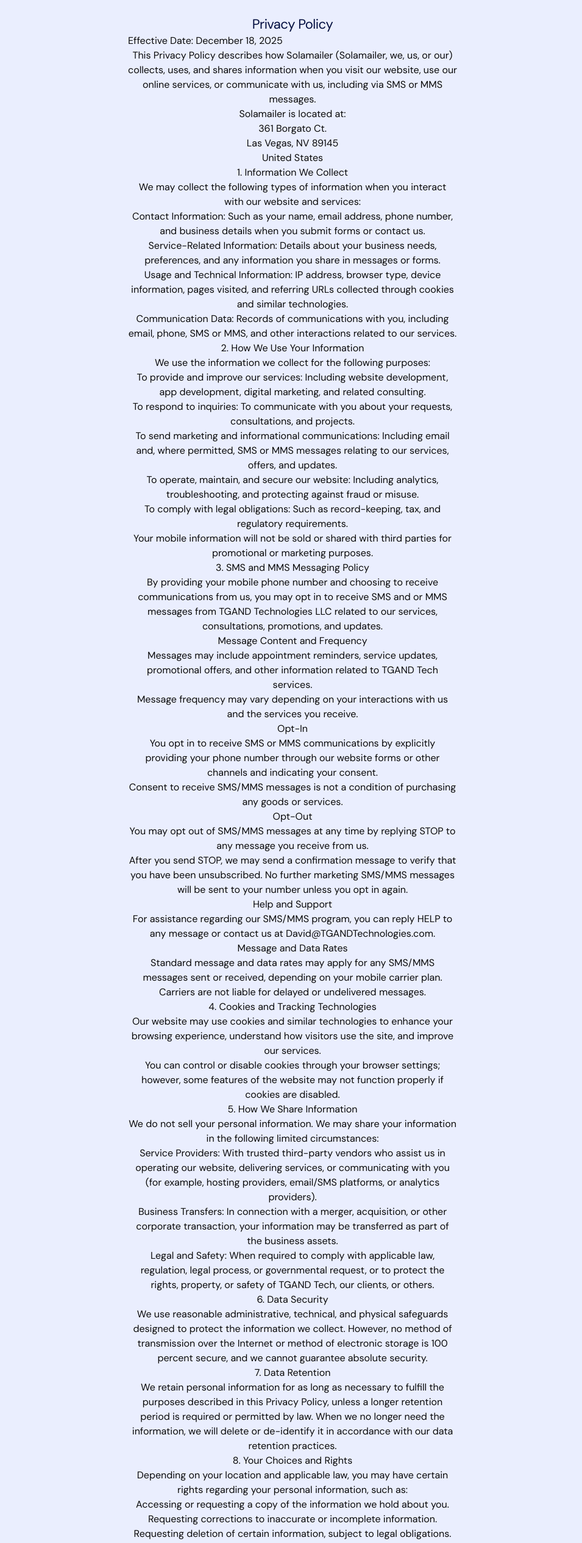
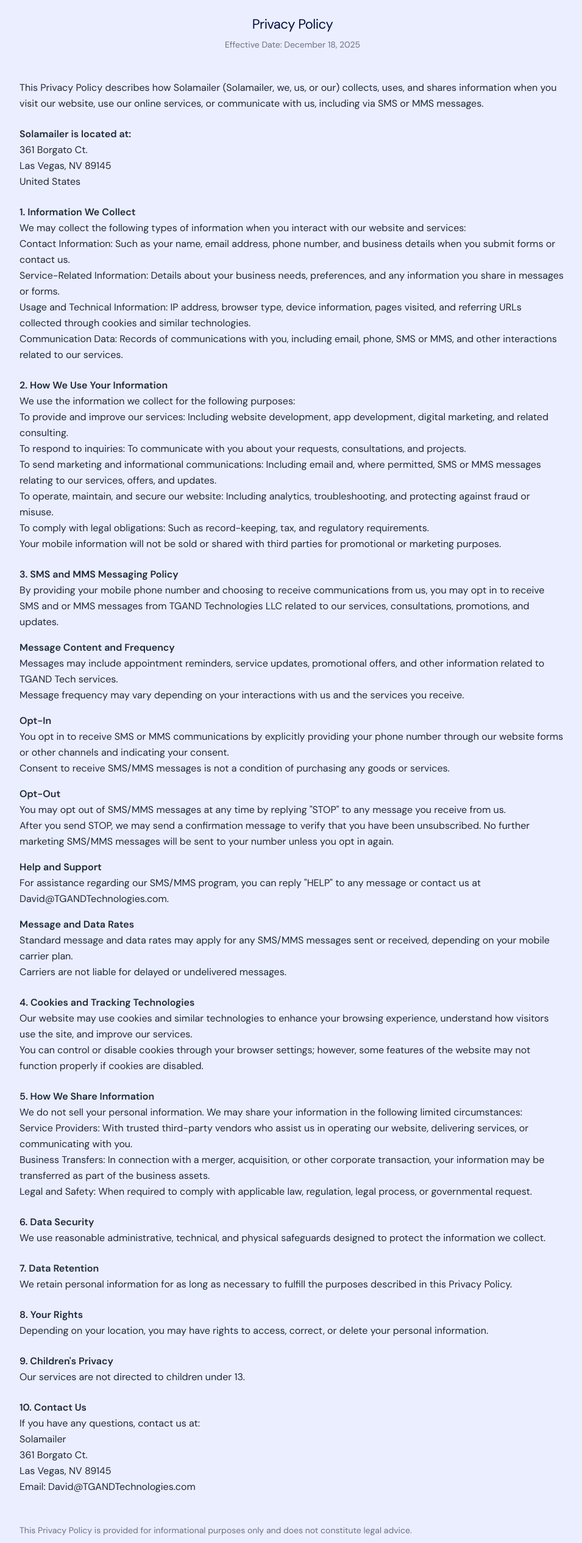
Before and after one commit to TGANDTechnologies/saas-landing-page, a Next.js app: page /policy in a window 1280 px wide. Shown: the part 255-2785 px from the top of the page at 61% size, without its empty margins (160-1115 px from the left). Built offline with nearby package versions, Linux system fonts and the light colour scheme.

Commit message:
Update page.tsx

```diff
--- a/src/app/policy/page.tsx
+++ b/src/app/policy/page.tsx
@@ -5,97 +5,192 @@
   return (
     <>
       <Header />
-    <section className=" top-0 max-w-3xl mx-auto py-16 px-4 mb-24">
-      <div className="text-center section-heading">
+
+      <section className="w-full py-16 px-6">
+        <div className="max-w-4xl mx-auto">
+
+          {/* Header */}
+          <div className="text-center mb-12">
             <h1 className="section-title">Contact Us</h1>
-        <p className="section-description mt-4">
-        Privacy Policy</p>
-<p className="text-left">Effective Date: December 18, 2025</p>
+            <p className="section-description mt-4">Privacy Policy</p>
+            <p className="text-sm text-gray-500 mt-2">
+              Effective Date: December 18, 2025
+            </p>
+          </div>
 
-<p className="">This Privacy Policy describes how Solamailer (Solamailer, we, us, or our) collects, uses, and shares information when you visit our website, use our online services, or communicate with us, including via SMS or MMS messages.</p>
+          {/* Content */}
+          <div className="space-y-6 text-left leading-relaxed text-gray-800">
 
-<p className="">Solamailer is located at:</p>
-<p className="">361 Borgato Ct.</p>
-<p className="">Las Vegas, NV 89145</p>
-<p className="">United States</p>
+            <p>
+              This Privacy Policy describes how Solamailer (Solamailer, we, us, or our) collects, uses, and shares information when you visit our website, use our online services, or communicate with us, including via SMS or MMS messages.
+            </p>
 
-<p className="">1. Information We Collect</p>
-<p className="">We may collect the following types of information when you interact with our website and services:</p>
+            <div>
+              <p className="font-semibold">Solamailer is located at:</p>
+              <p>361 Borgato Ct.</p>
+              <p>Las Vegas, NV 89145</p>
+              <p>United States</p>
+            </div>
 
-<p className="">Contact Information: Such as your name, email address, phone number, and business details when you submit forms or contact us.</p>
-<p className="">Service-Related Information: Details about your business needs, preferences, and any information you share in messages or forms.</p>
-<p className="">Usage and Technical Information: IP address, browser type, device information, pages visited, and referring URLs collected through cookies and similar technologies.</p>
-<p className="">Communication Data: Records of communications with you, including email, phone, SMS or MMS, and other interactions related to our services.</p>
-<p className="">2. How We Use Your Information</p>
-We use the information we collect for the following purposes:
+            <div>
+              <p className="font-semibold">1. Information We Collect</p>
+              <p>
+                We may collect the following types of information when you interact with our website and services:
+              </p>
+              <p>
+                Contact Information: Such as your name, email address, phone number, and business details when you submit forms or contact us.
+              </p>
+              <p>
+                Service-Related Information: Details about your business needs, preferences, and any information you share in messages or forms.
+              </p>
+              <p>
+                Usage and Technical Information: IP address, browser type, device information, pages visited, and referring URLs collected through cookies and similar technologies.
+              </p>
+              <p>
+                Communication Data: Records of communications with you, including email, phone, SMS or MMS, and other interactions related to our services.
+              </p>
+            </div>
 
-<p className="">To provide and improve our services: Including website development, app development, digital marketing, and related consulting.</p>
-<p className="">To respond to inquiries: To communicate with you about your requests, consultations, and projects.</p>
-<p className="">To send marketing and informational communications: Including email and, where permitted, SMS or MMS messages relating to our services, offers, and updates.</p>
-<p className="">To operate, maintain, and secure our website: Including analytics, troubleshooting, and protecting against fraud or misuse.</p>
-<p className="">To comply with legal obligations: Such as record-keeping, tax, and regulatory requirements.</p>
-<p className="">Your mobile information will not be sold or shared with third parties for promotional or marketing purposes.</p>
-<p className="">3. SMS and MMS Messaging Policy</p>
-<p className="">By providing your mobile phone number and choosing to receive communications from us, you may opt in to receive SMS and or MMS messages from TGAND Technologies LLC related to our services, consultations, promotions, and updates.</p>
+            <div>
+              <p className="font-semibold">2. How We Use Your Information</p>
+              <p>We use the information we collect for the following purposes:</p>
+              <p>
+                To provide and improve our services: Including website development, app development, digital marketing, and related consulting.
+              </p>
+              <p>
+                To respond to inquiries: To communicate with you about your requests, consultations, and projects.
+              </p>
+              <p>
+                To send marketing and informational communications: Including email and, where permitted, SMS or MMS messages relating to our services, offers, and updates.
+              </p>
+              <p>
+                To operate, maintain, and secure our website: Including analytics, troubleshooting, and protecting against fraud or misuse.
+              </p>
+              <p>
+                To comply with legal obligations: Such as record-keeping, tax, and regulatory requirements.
+              </p>
+              <p>
+                Your mobile information will not be sold or shared with third parties for promotional or marketing purposes.
+              </p>
+            </div>
 
-<p className="">Message Content and Frequency</p>
+            <div>
+              <p className="font-semibold">3. SMS and MMS Messaging Policy</p>
+              <p>
+                By providing your mobile phone number and choosing to receive communications from us, you may opt in to receive SMS and or MMS messages from TGAND Technologies LLC related to our services, consultations, promotions, and updates.
+              </p>
 
-<p className="">Messages may include appointment reminders, service updates, promotional offers, and other information related to TGAND Tech services.</p>
-<p className="">Message frequency may vary depending on your interactions with us and the services you receive.</p>
-<p className="">Opt-In</p>
+              <p className="font-semibold mt-4">Message Content and Frequency</p>
+              <p>
+                Messages may include appointment reminders, service updates, promotional offers, and other information related to TGAND Tech services.
+              </p>
+              <p>
+                Message frequency may vary depending on your interactions with us and the services you receive.
+              </p>
 
-<p className="">You opt in to receive SMS or MMS communications by explicitly providing your phone number through our website forms or other channels and indicating your consent.</p>
-<p className="">Consent to receive SMS/MMS messages is not a condition of purchasing any goods or services.</p>
-<p className="">Opt-Out</p>
+              <p className="font-semibold mt-4">Opt-In</p>
+              <p>
+                You opt in to receive SMS or MMS communications by explicitly providing your phone number through our website forms or other channels and indicating your consent.
+              </p>
+              <p>
+                Consent to receive SMS/MMS messages is not a condition of purchasing any goods or services.
+              </p>
 
-<p className="">You may opt out of SMS/MMS messages at any time by replying STOP to any message you receive from us.</p>
+              <p className="font-semibold mt-4">Opt-Out</p>
+              <p>
+                You may opt out of SMS/MMS messages at any time by replying &quot;STOP&quot; to any message you receive from us.
+              </p>
+              <p>
                 After you send STOP, we may send a confirmation message to verify that you have been unsubscribed. No further marketing SMS/MMS messages will be sent to your number unless you opt in again.
-<p className="">Help and Support</p>
+              </p>
 
-<p className="">For assistance regarding our SMS/MMS program, you can reply HELP to any message or contact us at David@TGANDTechnologies.com.</p>
-<p className="">Message and Data Rates</p>
+              <p className="font-semibold mt-4">Help and Support</p>
+              <p>
+                For assistance regarding our SMS/MMS program, you can reply &quot;HELP&quot; to any message or contact us at David@TGANDTechnologies.com.
+              </p>
 
-<p className="">Standard message and data rates may apply for any SMS/MMS messages sent or received, depending on your mobile carrier plan.</p>
-<p className="">Carriers are not liable for delayed or undelivered messages.</p>
-<p className="">4. Cookies and Tracking Technologies</p>
-<p className="">Our website may use cookies and similar technologies to enhance your browsing experience, understand how visitors use the site, and improve our services.</p>
-<p className="">You can control or disable cookies through your browser settings; however, some features of the website may not function properly if cookies are disabled.</p>
-<p className="">5. How We Share Information</p>
-<p className="">We do not sell your personal information. We may share your information in the following limited circumstances:</p>
-<p className="">Service Providers: With trusted third-party vendors who assist us in operating our website, delivering services, or communicating with you (for example, hosting providers, email/SMS platforms, or analytics providers).</p>
-<p className="">Business Transfers: In connection with a merger, acquisition, or other corporate transaction, your information may be transferred as part of the business assets.</p>
-<p className="">Legal and Safety: When required to comply with applicable law, regulation, legal process, or governmental request, or to protect the rights, property, or safety of TGAND Tech, our clients, or others.</p>
-<p className="">6. Data Security</p>
-<p className="">We use reasonable administrative, technical, and physical safeguards designed to protect the information we collect. However, no method of transmission over the Internet or method of electronic storage is 100 percent secure, and we cannot guarantee absolute security.</p>
-<p className="">7. Data Retention</p>
-<p className="">We retain personal information for as long as necessary to fulfill the purposes described in this Privacy Policy, unless a longer retention period is required or permitted by law. When we no longer need the information, we will delete or de-identify it in accordance with our data retention practices.</p>
-<p className="">8. Your Choices and Rights</p>
-<p className="">Depending on your location and applicable law, you may have certain rights regarding your personal information, such as:</p>
-<p className="">Accessing or requesting a copy of the information we hold about you.</p>
-<p className="">Requesting corrections to inaccurate or incomplete information.</p>
-<p className="">Requesting deletion of certain information, subject to legal obligations.</p>
-<p className="">Opting out of marketing communications, including SMS or MMS, email, and other forms of outreach.</p>
-<p className="">To exercise these rights or make a request, please contact us at David@TGANDTechnologies.com.</p>
-<p className="">9. Childrens Privacy</p>
-<p className="">Our website and services are not directed to children under 13, and we do not knowingly collect personal information from children under 13. If we become aware that we have collected such information, we will take steps to delete it.</p>
-<p className="">10. Third-Party Websites and Services</p>
-<p className="">Our website may contain links to third-party websites or services that are not operated by TGAND Tech. We are not responsible for the privacy practices or the content of those third parties. We encourage you to review the privacy policies of any third-party sites or services you visit.</p>
-<p className="">11. Changes to This Privacy Policy</p>
-<p className="">      We may update this Privacy Policy from time to time to reflect changes in our practices, services, or applicable laws. When we make changes, we will update the Effective Date at the top of this page. Your continued use of our website or services after any changes have been posted indicates your acceptance of the updated policy.</p>
-<p className="">12. Contact Us</p>
-<p className="">If you have any questions or concerns about this Privacy Policy or our data practices, you can contact us at:</p>
-<br />
-  <p className="">Solamailer</p>
-<p className="">361 Borgato Ct.</p>
-<p className="">Las Vegas, NV 89145</p>
-<p className="">United States</p>
-<p className="">Email: David@TGANDTechnologies.com</p>
-<br />
-<br />
-          <p className="">This Privacy Policy is provided for general informational purposes regarding our data practices and does not constitute legal advice.</p>
-          <br />
+              <p className="font-semibold mt-4">Message and Data Rates</p>
+              <p>
+                Standard message and data rates may apply for any SMS/MMS messages sent or received, depending on your mobile carrier plan.
+              </p>
+              <p>
+                Carriers are not liable for delayed or undelivered messages.
+              </p>
+            </div>
+
+            <div>
+              <p className="font-semibold">4. Cookies and Tracking Technologies</p>
+              <p>
+                Our website may use cookies and similar technologies to enhance your browsing experience, understand how visitors use the site, and improve our services.
+              </p>
+              <p>
+                You can control or disable cookies through your browser settings; however, some features of the website may not function properly if cookies are disabled.
+              </p>
+            </div>
+
+            <div>
+              <p className="font-semibold">5. How We Share Information</p>
+              <p>
+                We do not sell your personal information. We may share your information in the following limited circumstances:
+              </p>
+              <p>
+                Service Providers: With trusted third-party vendors who assist us in operating our website, delivering services, or communicating with you.
+              </p>
+              <p>
+                Business Transfers: In connection with a merger, acquisition, or other corporate transaction, your information may be transferred as part of the business assets.
+              </p>
+              <p>
+                Legal and Safety: When required to comply with applicable law, regulation, legal process, or governmental request.
+              </p>
+            </div>
+
+            <div>
+              <p className="font-semibold">6. Data Security</p>
+              <p>
+                We use reasonable administrative, technical, and physical safeguards designed to protect the information we collect.
+              </p>
+            </div>
+
+            <div>
+              <p className="font-semibold">7. Data Retention</p>
+              <p>
+                We retain personal information for as long as necessary to fulfill the purposes described in this Privacy Policy.
+              </p>
+            </div>
+
+            <div>
+              <p className="font-semibold">8. Your Rights</p>
+              <p>
+                Depending on your location, you may have rights to access, correct, or delete your personal information.
+              </p>
+            </div>
+
+            <div>
+              <p className="font-semibold">9. Children's Privacy</p>
+              <p>
+                Our services are not directed to children under 13.
+              </p>
+            </div>
+
+            <div>
+              <p className="font-semibold">10. Contact Us</p>
+              <p>
+                If you have any questions, contact us at:
+              </p>
+              <p>Solamailer</p>
+              <p>361 Borgato Ct.</p>
+              <p>Las Vegas, NV 89145</p>
+              <p>Email: David@TGANDTechnologies.com</p>
+            </div>
+
+            <p className="text-sm text-gray-500 pt-6">
+              This Privacy Policy is provided for informational purposes only and does not constitute legal advice.
+            </p>
+
+          </div>
         </div>
       </section>
+
       <Footer />
     </>
   );
```
Lines whose indentation alone changed are shown as unchanged.
